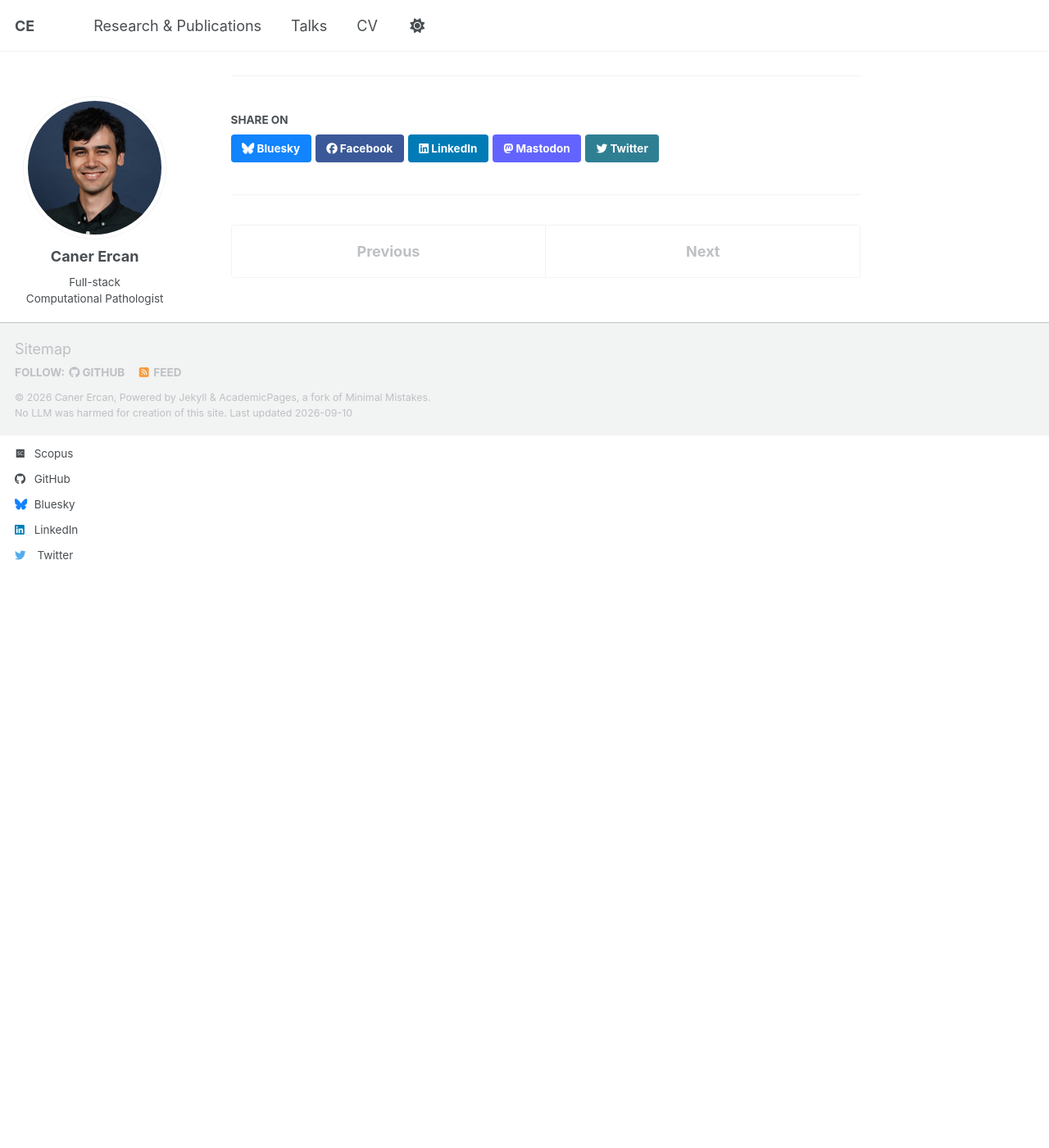
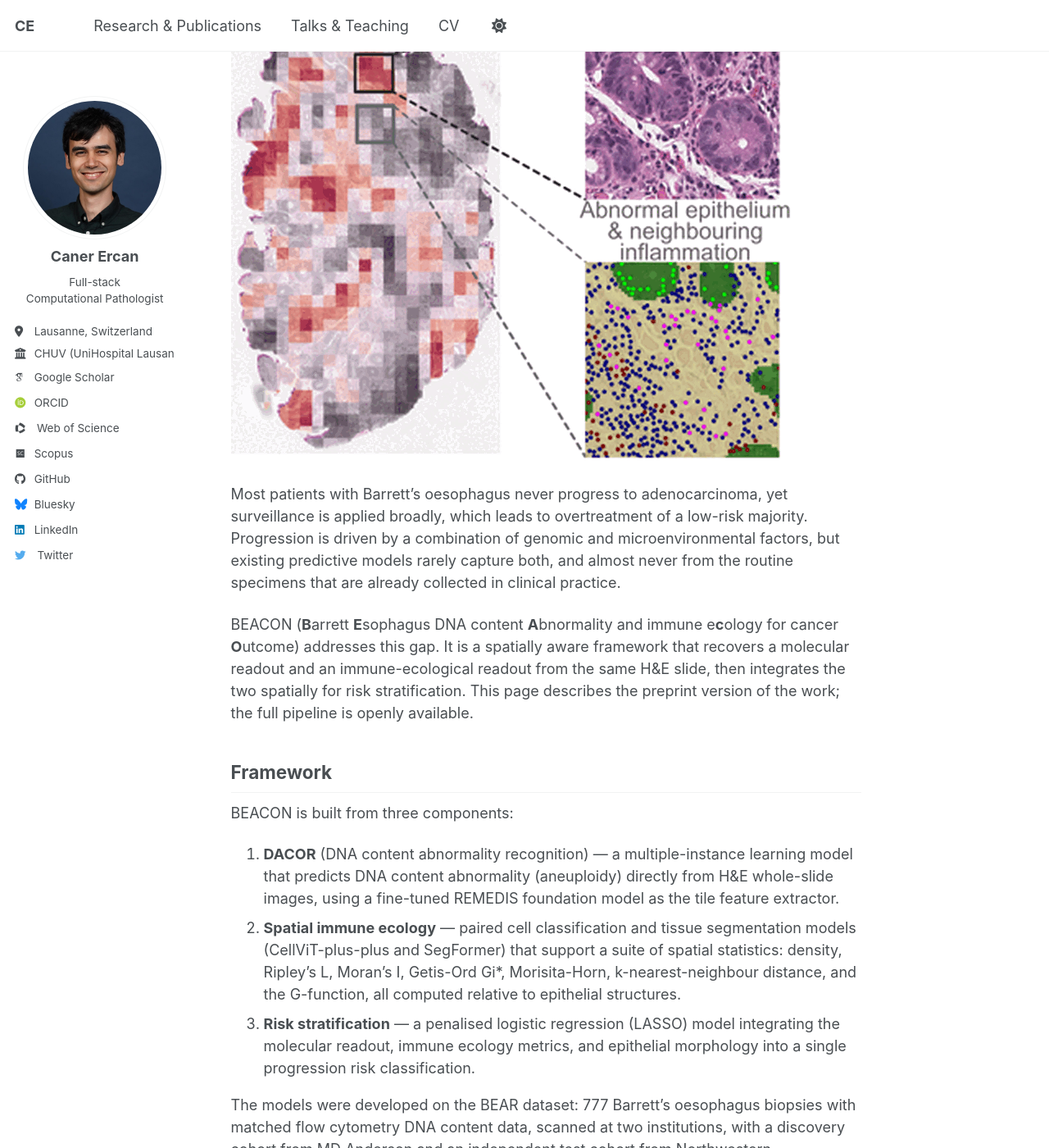
Before and after one commit to caner-ercan/caner-ercan.github.io, a Jekyll site: the page built from _publications/beacon.md, in a window 1280 px wide and 1400 px high, scrolled down 270 px. Shown: the whole window at 82% size. Built offline with Jekyll 4.4.1, drawn with Linux system fonts in a browser that asks for light colours; some web fonts are replaced; a script bundle is joined from its source files by our own code; library files that are not in the unit come from our copies; before the commit the page ends 900 px from its top, so only the background shows below that; some of the changed text lies outside the part shown.

Commit message:
Update research (BEACON), talk & teaching

```diff
--- a/_data/navigation.yml
+++ b/_data/navigation.yml
@@ -11,7 +11,7 @@ main:
   - title: "Research & Publications"
     url: /research/
 
-  - title: "Talks"
+  - title: "Talks & Teaching"
     url: /talks/
 
   # - title: "Publications"
--- a/_publications/beacon.md
+++ b/_publications/beacon.md
@@ -1,11 +1,54 @@
 ---
-title: "BEACON: Histopathology-based Spatial Profiling of Immune and Molecular Features in Barrett's Esophagus"
+title: "BEACON: Histopathology-based spatial profiling of immune and molecular features predicts cancer risk in Barrett's oesophagus"
 collection: publications
 permalink: /publication/beacon
-excerpt: 'Spatially aware integrative framework jointly characterising molecular abnormality and spatial immune ecology from routine Barrett'\''s oesophagus histopathology.'
-date: 2025-11-11
+excerpt: 'A spatially aware framework that predicts DNA content abnormality and characterises immune spatial ecology from routine Barrett''s oesophagus histopathology, stratifying patients by cancer progression risk.'
+date: 2025-11-13
+venue: 'medRxiv (preprint)'
 paperurl: 'https://doi.org/10.1101/2025.11.11.25339952'
-citation: 'Ercan, C., Pan, X., Paulson, T. G., Stachler, M. D., Akarca, F. G., Grady, W. M., Carlo, M. & Yuan, Y. (2025). Histopathology-based Spatial Profiling of Immune and Molecular Features Predicts Cancer risk in Barrett'\''s Esophagus. medRxiv, 2025-11.'
+citation: 'Ercan, Caner, et al. "Histopathology-based spatial profiling of immune and molecular features predicts cancer risk in Barrett''s esophagus." medRxiv (2025): 2025.11.11.25339952.'
 ---
 
-BEACON is a spatially aware integrative framework that jointly characterises molecular abnormality and spatial immune ecology from routine Barrett's oesophagus histopathology, enabling integrated cancer risk stratification from routine pathology images.
+![BEACON spatial profiling](/images/beacon.png)
+
+Most patients with Barrett's oesophagus never progress to adenocarcinoma, yet surveillance is applied broadly, which leads to overtreatment of a low-risk majority. Progression is driven by a combination of genomic and microenvironmental factors, but existing predictive models rarely capture both, and almost never from the routine specimens that are already collected in clinical practice.
+
+BEACON (**B**arrett **E**sophagus DNA content **A**bnormality and immune e**c**ology for cancer **O**utcome) addresses this gap. It is a spatially aware framework that recovers a molecular readout and an immune-ecological readout from the same H&E slide, then integrates the two spatially for risk stratification. This page describes the preprint version of the work; the full pipeline is openly available.
+
+## Framework
+
+BEACON is built from three components:
+
+1. **DACOR** (DNA content abnormality recognition) — a multiple-instance learning model that predicts DNA content abnormality (aneuploidy) directly from H&E whole-slide images, using a fine-tuned REMEDIS foundation model as the tile feature extractor.
+2. **Spatial immune ecology** — paired cell classification and tissue segmentation models (CellViT-plus-plus and SegFormer) that support a suite of spatial statistics: density, Ripley's L, Moran's I, Getis-Ord Gi\*, Morisita-Horn, k-nearest-neighbour distance, and the G-function, all computed relative to epithelial structures.
+3. **Risk stratification** — a penalised logistic regression (LASSO) model integrating the molecular readout, immune ecology metrics, and epithelial morphology into a single progression risk classification.
+
+The models were developed on the BEAR dataset: 777 Barrett's oesophagus biopsies with matched flow cytometry DNA content data, scanned at two institutions, with a discovery cohort from MD Anderson and an independent test cohort from Northwestern.
+
+## Key findings
+
+- DACOR predicted DNA content abnormality with **0.825 AUC** in the independent test cohort.
+- DNA content abnormal regions showed increased lymphoplasmacytic inflammation relative to normal regions (p = 0.006).
+- Patients classified as DNA content abnormal by DACOR showed significantly increased cancer progression (p = 0.0001).
+- Among DNA content abnormal patients, progressors showed increased plasma cell clustering adjacent to abnormal epithelium compared with non-progressors.
+- The integrated model stratified DNA content abnormal patients into high- and low-risk groups with **0.817 AUC**.
+
+Together this shows that a molecular abnormality and its surrounding immune response can be read from the same routine slide, and that where the immune response sits relative to the abnormal epithelium carries risk information beyond the abnormality itself.
+
+## Code and models
+
+- [**GitHub repository**](https://github.com/caner-ercan/BEACON) — full inference and fine-tuning pipeline, with Docker images for each stage
+- [**Zenodo archive**](https://doi.org/10.5281/zenodo.17583572) — fine-tuned model weights (DACOR, CellViT, SegFormer, LASSO risk model) and manual annotations
+- [**Preprint**](https://doi.org/10.1101/2025.11.11.25339952) — medRxiv, 2025
+
+The base REMEDIS model is not redistributed here; it is available from [PhysioNet](https://physionet.org/content/medical-ai-research-foundation/1.0.0/) on registration. Code is released under GPL-3.0.
+
+## Meeting presentations
+
+- [**Evolutionary Biology and Ecology of Cancer**](https://coursesandconferences.wellcomeconnectingscience.org/event/evolutionary-biology-and-ecology-of-cancer-20250630/) — Poster. Wellcome Genome Campus, Hinxton, UK, 30 June – 3 July 2025
+- [**EMBO Workshop: The Many Faces of Cancer Evolution**](https://meetings.embo.org/event/26-cancer-evo) — Short talk. Rimini, Italy, 27–29 May 2026
+- [**3rd Conference of the European Society for Spatial Biology**](https://essb2026.org/) — Poster. Sitges, Spain, 28 September – 1 October 2026 (upcoming)
+
+## Grant
+
+- [Deep learning-based whole-slide image analysis for immune ecology and cancer prediction in Barrett's oesophagus](https://data.snf.ch/grants/grant/214162), SNSF, Postdoc.Mobility 2023
```
Also changed, not shown: _pages/research.md (+11 -11 lines), _pages/talks.md (+31 -2 lines), _talks/2026-09-09-unil-ai-in-practice.md (added, +13 -0 lines), _talks/2026-09-28-essb.md (added, +13 -0 lines), images/beacon.png (added).
